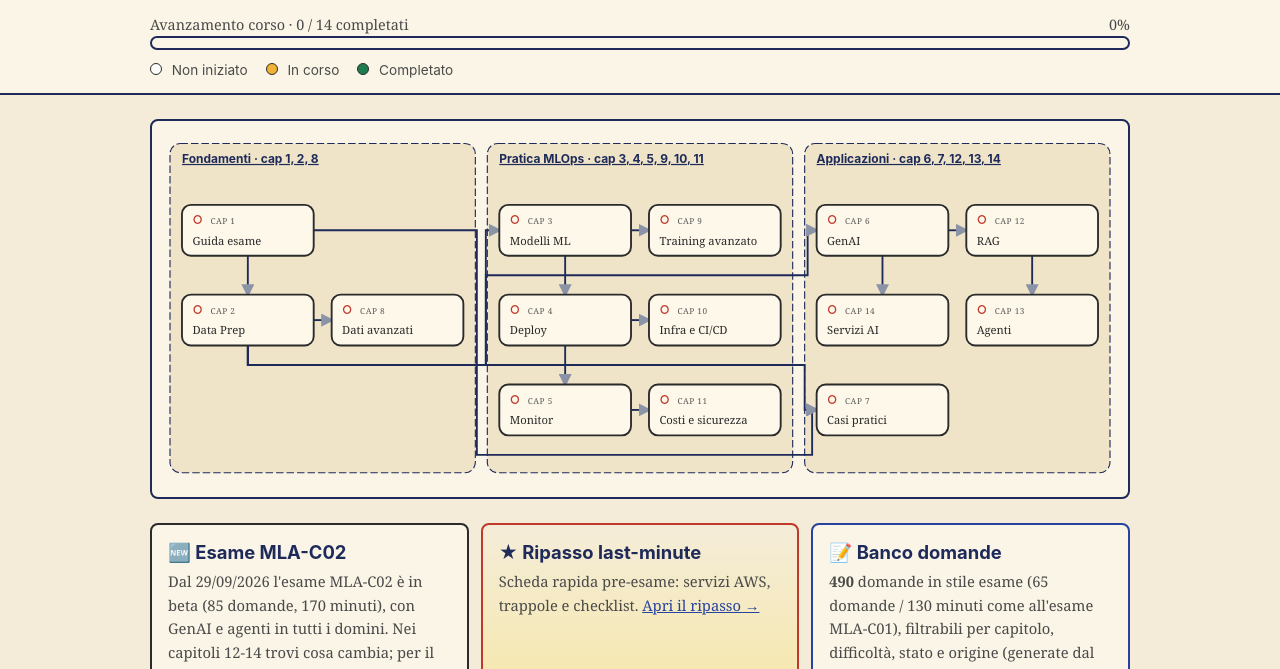
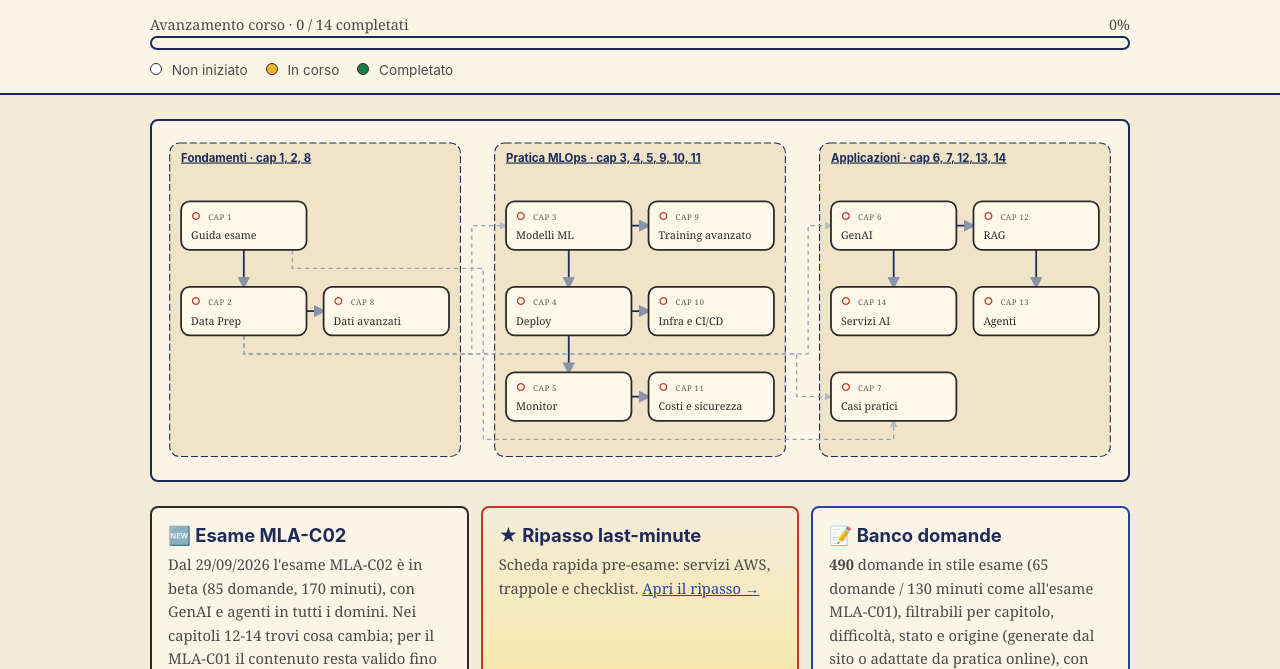
Before and after one commit to RiccardoDominici/aws-mla-c01-studio, a plain HTML site: page index.html in a window 1280 px wide. Shown: the part 129-798 px from the top of the page. Drawn offline with Linux system fonts and the light colour scheme.

Commit message:
Mappa: frecce instradate nei corridoi, tratteggiate tra aree diverse
Con 14 capitoli le frecce dei prerequisiti tra aree attraversavano nodi e
titoli e rendevano la mappa illeggibile: ora corrono negli spazi tra
colonne e righe, e quelle tra aree diverse sono attenuate per non
competere con il percorso dentro ogni area.

Co-Authored-By: Claude Opus 5.5 <noreply@anthropic.com>

```diff
--- a/map.js
+++ b/map.js
@@ -17,52 +17,55 @@
   var NARROW_QUERY = '(max-width: 640px)';
   var W = 176, H = 68;          // dimensioni nodo nello spazio SVG
   var BAND_W = 408, BAND_Y = 14, BAND_H = 440;
-  var VIEW_W = 1272, VIEW_H = 470;
+  var VIEW_W = 1336, VIEW_H = 470;
 
   /* Colonne d'area: x della fascia. Il titolo e i nodi sono relativi a queste. */
   var BANDS = [
     { area: 'fondamenti',   x: 8 },
-    { area: 'mlops',        x: 432 },
-    { area: 'applicazioni', x: 856 }
+    { area: 'mlops',        x: 464 },
+    { area: 'applicazioni', x: 920 }
   ];
 
-  /* Angolo alto-sx di ogni nodo. Riga 0 y=96, riga 1 y=216, riga 2 y=336.
-   * Colonna base: x = fascia + 16; colonna approfondimenti: fascia + 216. */
+  /* Angolo alto-sx di ogni nodo. Righe: y 96, 216, 336 (altezza 68).
+   * Colonna base: x = fascia + 16; colonna approfondimenti: x = fascia + 216. */
   var POS = {
     'ch1-exam-guide':        { x: 24,   y: 96  },
     'ch2-data-prep':         { x: 24,   y: 216 },
     'ch8-data-advanced':     { x: 224,  y: 216 },
-    'ch3-model-dev':         { x: 448,  y: 96  },
-    'ch4-deploy':            { x: 448,  y: 216 },
-    'ch5-monitor-security':  { x: 448,  y: 336 },
-    'ch9-training-advanced': { x: 648,  y: 96  },
-    'ch10-infra-cicd':       { x: 648,  y: 216 },
-    'ch11-cost-security':    { x: 648,  y: 336 },
-    'ch6-genai':             { x: 872,  y: 96  },
-    'ch14-ai-services':      { x: 872,  y: 216 },
-    'ch7-practice':          { x: 872,  y: 336 },
-    'ch12-genai-rag':        { x: 1072, y: 96  },
-    'ch13-genai-agents':     { x: 1072, y: 216 }
+    'ch3-model-dev':         { x: 480,  y: 96  },
+    'ch4-deploy':            { x: 480,  y: 216 },
+    'ch5-monitor-security':  { x: 480,  y: 336 },
+    'ch9-training-advanced': { x: 680,  y: 96  },
+    'ch10-infra-cicd':       { x: 680,  y: 216 },
+    'ch11-cost-security':    { x: 680,  y: 336 },
+    'ch6-genai':             { x: 936,  y: 96  },
+    'ch14-ai-services':      { x: 936,  y: 216 },
+    'ch7-practice':          { x: 936,  y: 336 },
+    'ch12-genai-rag':        { x: 1136, y: 96  },
+    'ch13-genai-agents':     { x: 1136, y: 216 }
   };
 
-  /* Percorso SVG di ogni freccia prerequisito, chiave "da>a".
-   * Le frecce tra colonne passano nelle fessure orizzontali (y 130, 190, 250,
-   * 310, 370, 430) e in quelle verticali tra le fasce, così non attraversano i nodi. */
+  /* Percorsi delle frecce prerequisito, chiave "da>a".
+   * Frecce interne a un'area: linea piena, nelle colonne e tra le righe.
+   * Frecce tra aree: tratteggiate e attenuate, nei corridoi:
+   *   - tra le fasce: x 432 e 448 (A|B), 888 e 904 (B|C);
+   *   - tra le righe: y 190 (tra riga 0 e 1), y 310 (tra riga 1 e 2), y 430 (sotto la riga 2).
+   * Nessun percorso passa sopra un titolo di fascia (y 40) o dentro un nodo. */
   var ROUTES = {
-    'ch1-exam-guide>ch2-data-prep':         'M112,164 V216',
-    'ch2-data-prep>ch8-data-advanced':      'M200,250 H224',
-    'ch2-data-prep>ch3-model-dev':          'M112,284 V310 H430 V130 H448',
-    'ch3-model-dev>ch4-deploy':             'M536,164 V216',
-    'ch4-deploy>ch5-monitor-security':      'M536,284 V336',
-    'ch3-model-dev>ch9-training-advanced':  'M624,130 H648',
-    'ch4-deploy>ch10-infra-cicd':           'M624,250 H648',
-    'ch5-monitor-security>ch11-cost-security': 'M624,370 H648',
-    'ch2-data-prep>ch6-genai':              'M112,284 V310 H430 V190 H860 V130 H872',
-    'ch6-genai>ch14-ai-services':           'M960,164 V216',
-    'ch6-genai>ch12-genai-rag':             'M1048,130 H1072',
-    'ch12-genai-rag>ch13-genai-agents':     'M1160,164 V216',
-    'ch1-exam-guide>ch7-practice':          'M200,130 H418 V430 H866 V370 H872',
-    'ch2-data-prep>ch7-practice':           'M112,284 V310 H856 V370 H872'
+    'ch1-exam-guide>ch2-data-prep':           'M112,164 V216',
+    'ch2-data-prep>ch8-data-advanced':        'M200,250 H224',
+    'ch3-model-dev>ch4-deploy':               'M568,164 V216',
+    'ch4-deploy>ch5-monitor-security':        'M568,284 V336',
+    'ch3-model-dev>ch9-training-advanced':    'M656,130 H680',
+    'ch4-deploy>ch10-infra-cicd':             'M656,250 H680',
+    'ch5-monitor-security>ch11-cost-security': 'M656,370 H680',
+    'ch6-genai>ch14-ai-services':             'M1024,164 V216',
+    'ch6-genai>ch12-genai-rag':               'M1112,130 H1136',
+    'ch12-genai-rag>ch13-genai-agents':       'M1224,164 V216',
+    'ch2-data-prep>ch3-model-dev':            'M112,284 V310 H432 V130 H480',
+    'ch2-data-prep>ch6-genai':                'M112,284 V310 H904 V130 H936',
+    'ch2-data-prep>ch7-practice':             'M112,284 V310 H888 V370 H936',
+    'ch1-exam-guide>ch7-practice':            'M180,164 V190 H448 V430 H1024 V404'
   };
 
   /* Stato lasciato nel modulo tra un render e l'altro (ridisegno al cambio di layout). */
@@ -114,6 +117,12 @@
     });
     marker.appendChild(mk('path', { d: 'M0,0 L10,5 L0,10 z', fill: '#8b93a7' }));
     defs.appendChild(marker);
+    var markerCross = mk('marker', {
+      id: 'arr-cross', viewBox: '0 0 10 10', refX: 8, refY: 5,
+      markerWidth: 6, markerHeight: 6, orient: 'auto-start-reverse'
+    });
+    markerCross.appendChild(mk('path', { d: 'M0,0 L10,5 L0,10 z', fill: '#b3bac8' }));
+    defs.appendChild(markerCross);
     svg.appendChild(defs);
 
     /* Fasce di sfondo delle 3 aree con etichetta. */
@@ -130,9 +139,14 @@
     prereqEdges().forEach(function (e) {
       var d = ROUTES[e.from + '>' + e.to];
       if (!d) { console.warn('[map] nessun percorso SVG per ' + e.from + ' → ' + e.to); return; }
-      var p = mk('path', { d: d, class: 'map-edge', 'marker-end': 'url(#arr)' });
+      var a = app.byId(e.from), b = app.byId(e.to);
+      // Tra aree diverse la freccia è tratteggiata e attenuata: è un collegamento lungo.
+      var cross = !!(a && b && a.area !== b.area);
+      var p = mk('path', {
+        d: d, class: 'map-edge' + (cross ? ' map-edge-cross' : ''),
+        'marker-end': cross ? 'url(#arr-cross)' : 'url(#arr)'
+      });
       var title = mk('title', {});
-      var a = app.byId(e.from), b = app.byId(e.to);
       title.textContent = (a ? a.short : e.from) + ' → ' + (b ? b.short : e.to);
       p.appendChild(title);
       edgesG.appendChild(p);
--- a/style.css
+++ b/style.css
@@ -101,6 +101,8 @@ a:hover { color: var(--inchiostro-blu); }
 }
 .map-edge { fill: none; stroke: var(--inchiostro-blu); stroke-width: 2.5; }
 .map-edge.dashed { stroke-dasharray: 7 6; }
+/* Collegamenti tra aree diverse: tratteggiati e attenuati, per non competere con le frecce interne */
+.map-edge-cross { stroke: #9aa3b8; stroke-width: 1.8; stroke-dasharray: 6 5; }
 
 .map-node { cursor: pointer; font-family: var(--font-testo); }
 .map-node-box { stroke-width: 2.5; transition: filter 0.15s ease; }
```
